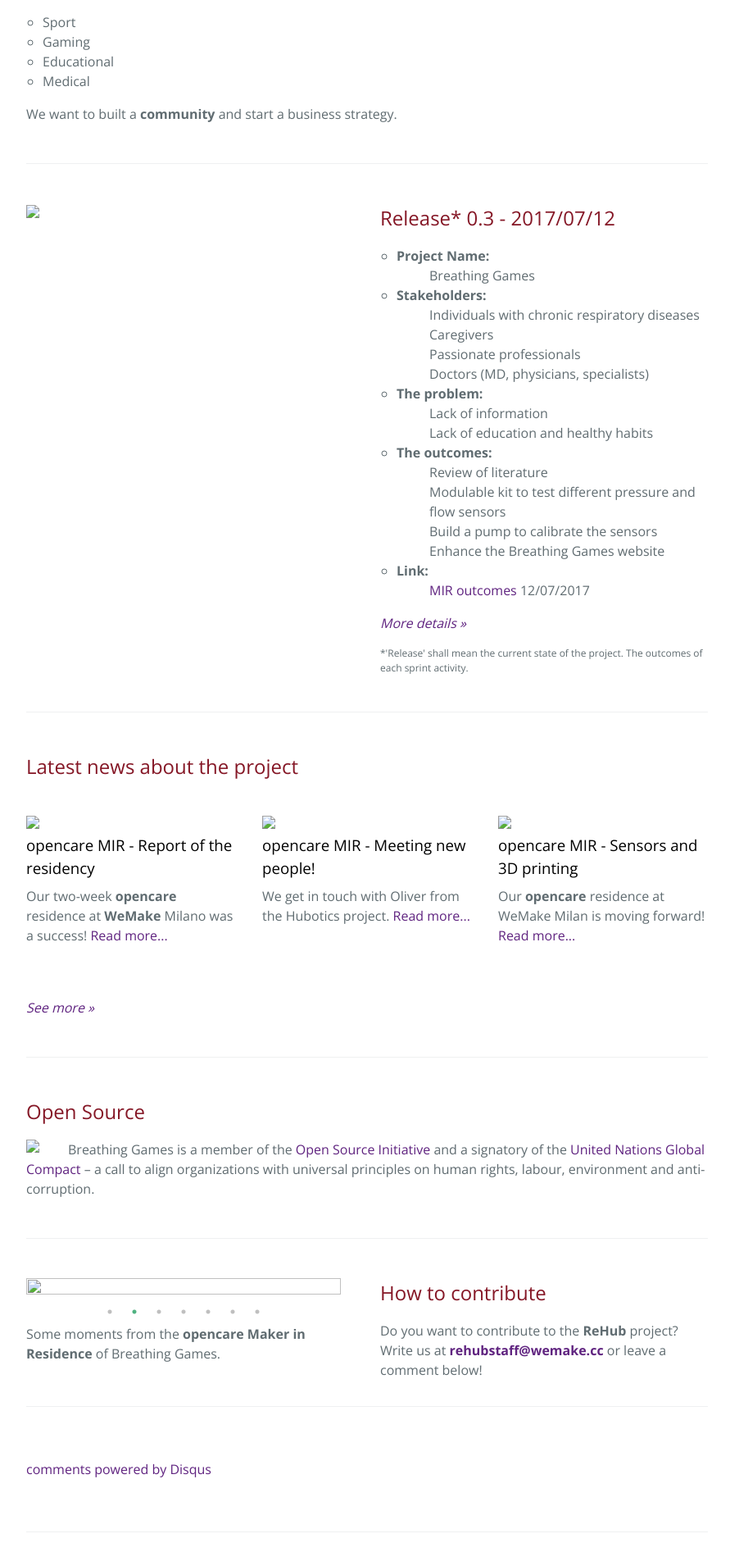
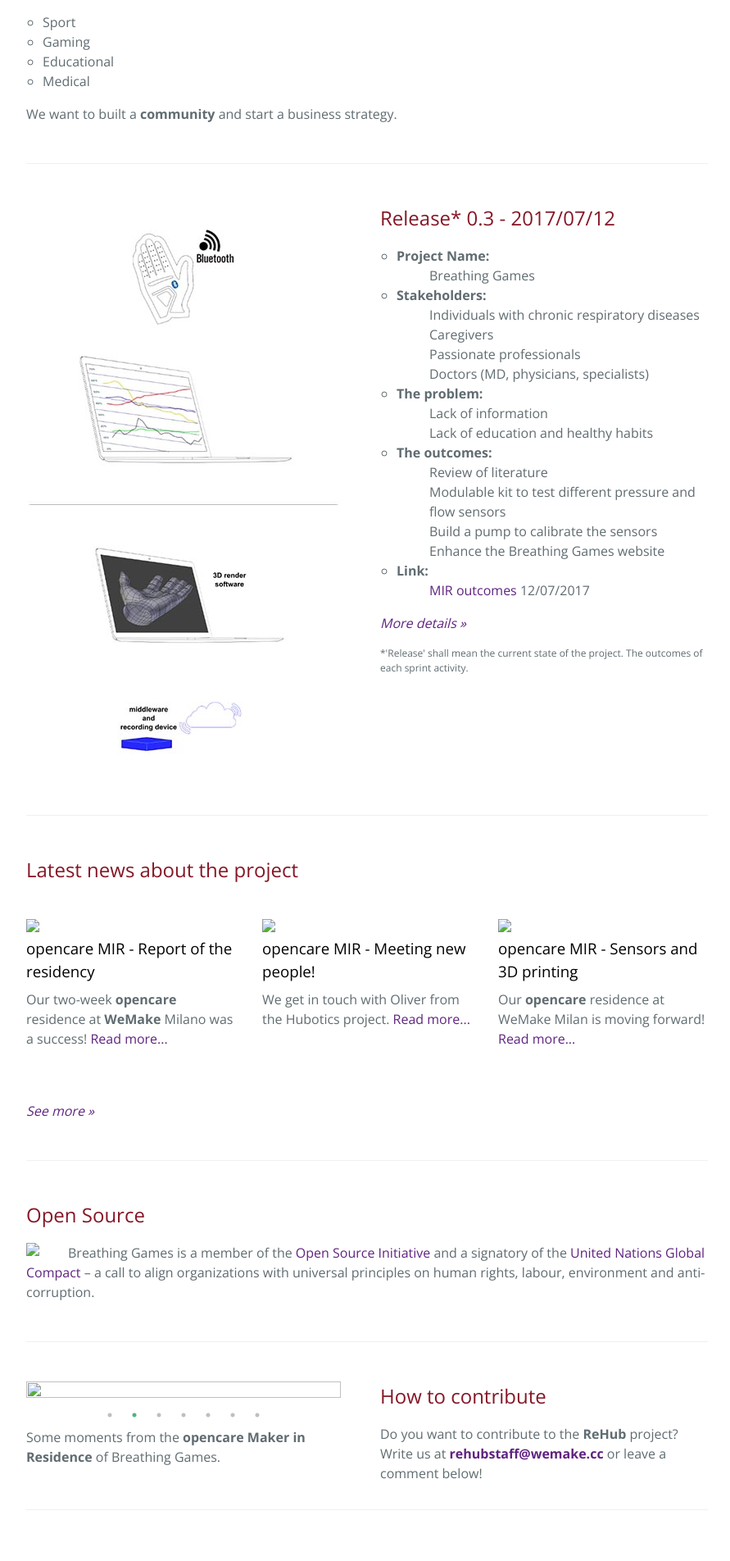
Before and after one commit to opencarecc/rehub, a Jekyll site: the page built from index.html, in a window 1280 px wide. Shown: the part 722-2626 px from the top of the page at 82% size, without its empty margins (192-1083 px from the left). Built offline with Jekyll 4.4.1, drawn with Linux system fonts in a browser that asks for light colours; comment, search, counter and statistics services are not loaded.

Commit message:
change image in homepage index

```diff
--- a/_includes/image_index.html
+++ b/_includes/image_index.html
@@ -1,3 +1,3 @@
 <div class="column">
-	<img src="https://opencarecc.github.io/breathinggames/assets/BG-home-image.jpg">
+	<img src="https://opencarecc.github.io/rehub/assets/RH-home-image.jpg">
 </div>
```
Also changed, not shown: assets/RH-home-image.jpg (added), 1 other file.
